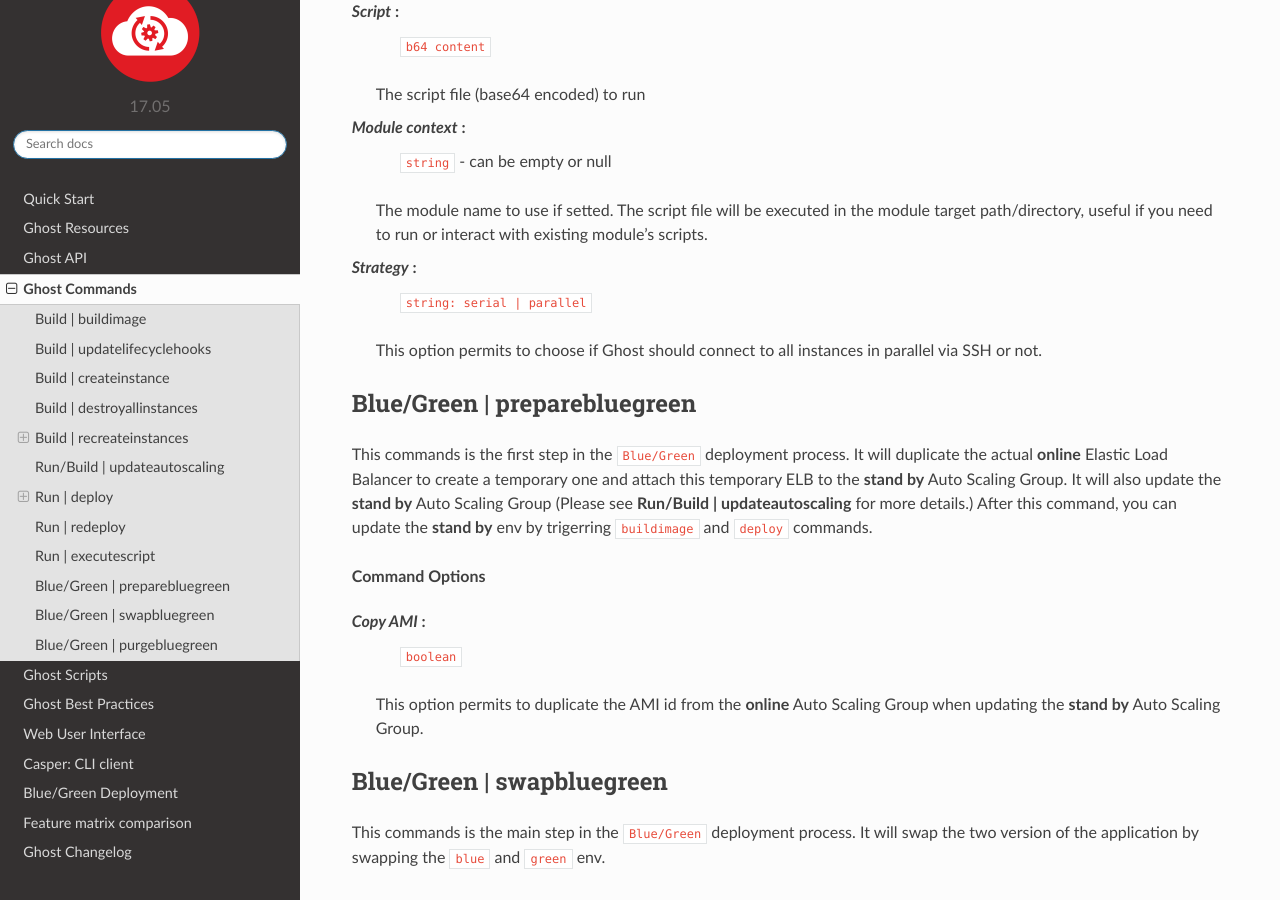
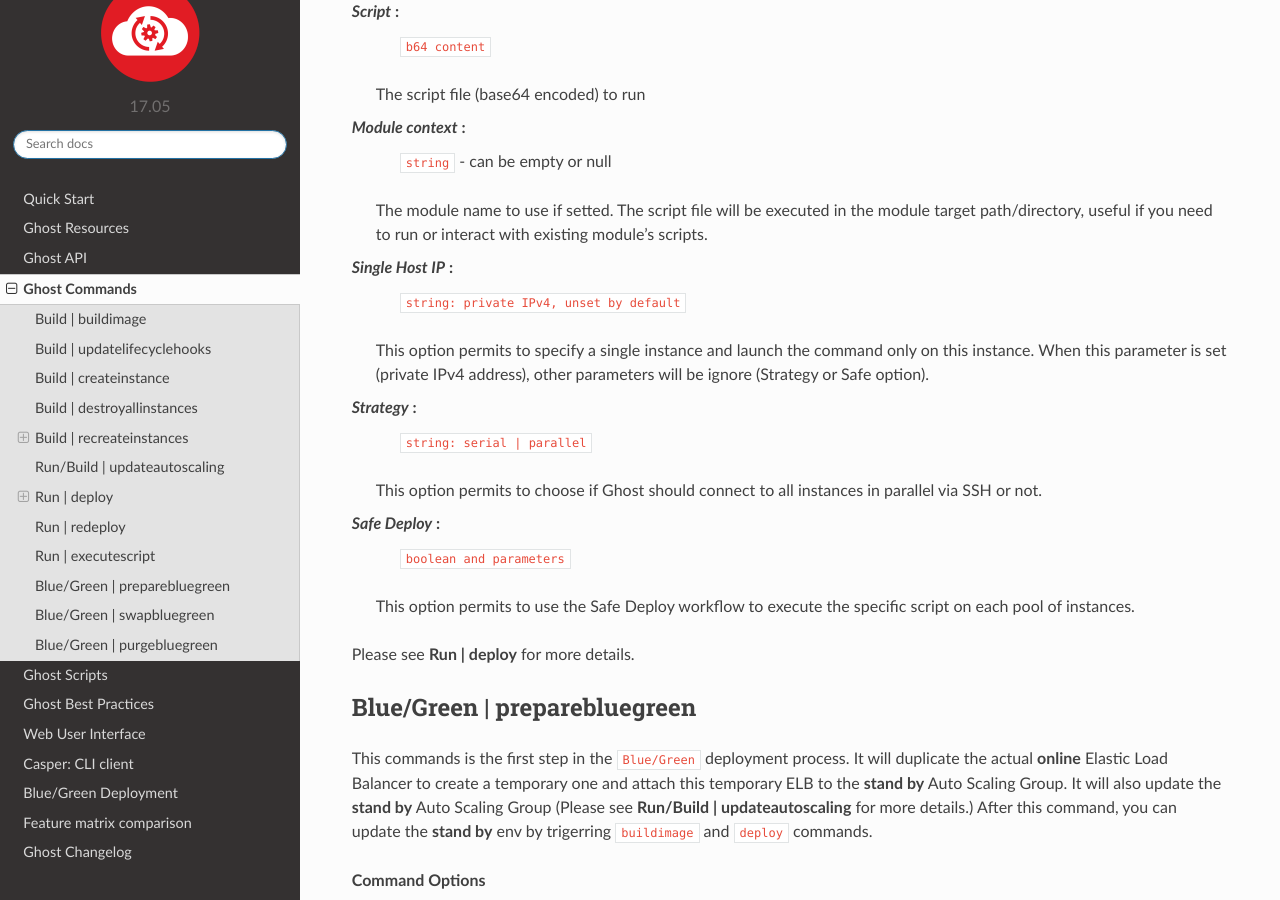
Before and after one commit to claranet/cloud-deploy-docs, a Sphinx documentation site: the page built from source/rst/commands.rst, in a window 1280 px wide and 900 px high, scrolled down 11517 px. Built offline with Sphinx 7.4.7 and the Read the Docs theme 2.0.0, drawn with Linux system fonts in a browser that asks for light colours.

Commit message:
GHOST-375: Update available parameters for `executescript` command

```diff
--- a/source/rst/commands.rst
+++ b/source/rst/commands.rst
@@ -292,11 +292,22 @@
 
  The module name to use if setted. The script file will be executed in the module target path/directory, useful if you need to run or interact with existing module's scripts.
 
+*Single Host IP* :
+  ``string: private IPv4, unset by default``
+
+ This option permits to specify a single instance and launch the command only on this instance. When this parameter is set (private IPv4 address), other parameters will be ignore (Strategy or Safe option).
+
 *Strategy* :
   ``string: serial | parallel``
 
  This option permits to choose if Ghost should connect to all instances in parallel via SSH or not.
 
+*Safe Deploy* :
+  ``boolean and parameters``
+
+ This option permits to use the Safe Deploy workflow to execute the specific script on each pool of instances.
+
+Please see **Run | deploy** for more details.
 
 Blue/Green | preparebluegreen
 -----------------------------
```
